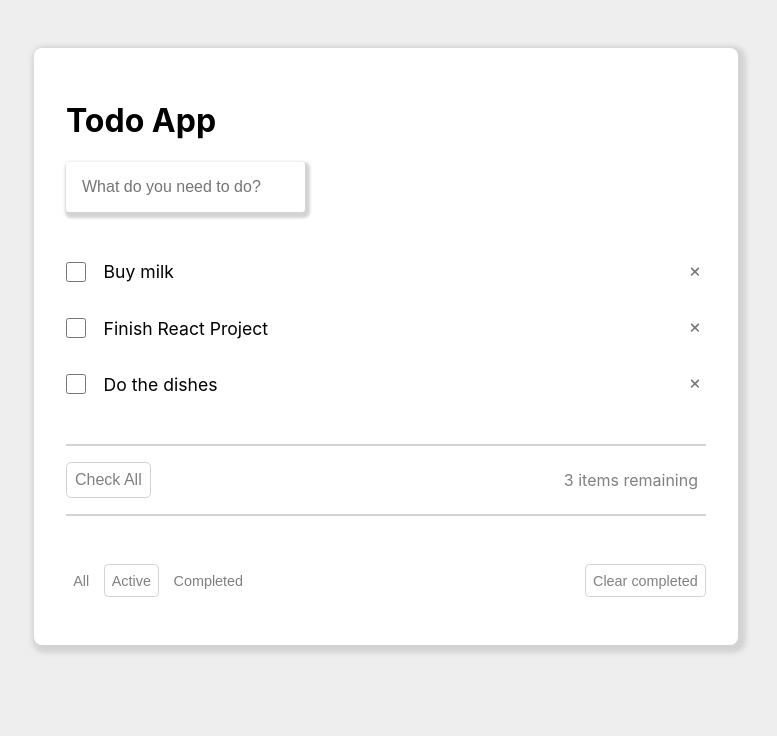
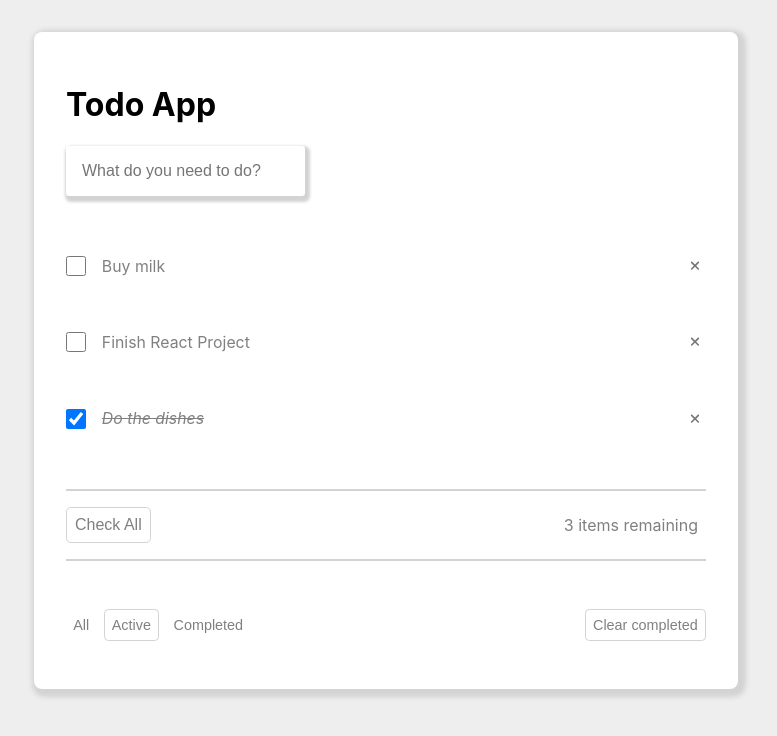
Before and after one commit to VictorC654/reactJSToDoApp, a React (Create React App) app: page / in a window 1280 px wide. Shown: the top 736 px of the page, without its empty margins (254-1031 px from the left). Built offline with nearby package versions, Linux system fonts and the light colour scheme.

Commit message:
Implemented the Marking as Complete and Editing To Do's features

```diff
--- a/src/App.css
+++ b/src/App.css
@@ -22,7 +22,7 @@ body {
   flex-direction:column;
   justify-content:center;
 }
-input[type=text]
+.FormContainer input[type=text]
 {
   border-radius:.2em;
   border:none;
@@ -31,6 +31,7 @@ input[type=text]
   padding:1em;
   outline:none;
 }
+
 .UpdateTasks
 {
   display:flex;
@@ -45,6 +46,12 @@ input[type=text]
   padding:1em 0 1em 0;
   font-size:1.1em;
 }
+
+.UpdateTasks .Task .checked
+{
+  text-decoration: line-through;
+  font-style: italic;
+}
 .Task .DeleteButton
 {
   font-weight:bold;
@@ -53,6 +60,31 @@ input[type=text]
   border:none;
   background-color:transparent;
   transition:.5s all ease;
+}
+.UpdateTasks .Task .label
+{
+  margin-left:.3em;
+  color: rgb(128, 128, 128);
+  font-size:.9em;
+  padding:.7em;
+  transition:.1s all ease;
+  cursor:pointer;
+}
+.UpdateTasks .Task .label:hover
+{
+  color:black;
+  transition:.1s all ease;
+}
+.Task input[type=text]
+{
+  width:30em;
+  border-radius:.2em;
+  border:none;
+  box-shadow:2px 3px 3px 3px lightgray;
+  font-size:.9em;
+  padding:.7em;
+  outline:none;
+  color: black;
 }
 .Task .DeleteButton:hover
 {
--- a/src/App.jsx
+++ b/src/App.jsx
@@ -1,27 +1,31 @@
 import {useState} from "react";
 import { FontAwesomeIcon } from '@fortawesome/react-fontawesome'
 import './App.css';
+import Another from "./components/Another";
 function App() {
-
   const [todos, setTodos] = useState([
     {
       id:1,
       title: 'Buy milk',
       isComplete:false,
+      isEditing:false,
     },
     {
       id:2,
       title: 'Finish React Project',
       isComplete:false,
+      isEditing:false,
     },
     {
       id:3,
       title: 'Do the dishes',
-      isComplete:false,
+      isComplete:true,
+      isEditing:false,
     }
   ]);
   const [todoInput, setTodoInput] = useState('');
   const [idForToDo, setIdForToDo] = useState(4);
+
   function handleInput(event)
   {
     setTodoInput(event.target.value);
@@ -41,14 +45,57 @@ function App() {
   {
     setTodos([...todos].filter(todo => todo.id !== id));
   }
+  function completeToDo(id)
+  {
+    const updatedTodo = todos.map(todo=> {
+        if(todo.id === id)
+        {
+          todo.isComplete = !todo.isComplete;
+        }
+        return todo;
+    });
+    setTodos(updatedTodo);
+  }
+  function markAsEditing(id)
+  {
+      const updatedTodo = todos.map(todo => {
+        if(todo.id === id)
+        {
+          todo.isEditing = !todo.isEditing;
+        }
+        return todo;
+      })
+    setTodos(updatedTodo);
+  }
+
+  function updateTodo(event, id)
+  {
+    console.log(event.target.value);
+    if(event.target.value.length === 0)
+    {
+      alert("You cannot leave the input empty.")
+      return;
+    }
+    const updatedTodo = todos.map(todo => {
+      if(todo.id === id)
+      {
+        todo.title = event.target.value;
+      }
+      todo.isEditing = false;
+      return todo;
+    });
+    setTodos(updatedTodo);
+  }
+
   return (
-    <div className="App">
-      <div className="Container">
+    <div className="App" style={{display:'flex',flexDirection:'column',alignItems:'center',}}>
+      {/*<Another />*/}
+      <div className="Container" style={{marginTop:'2em'}}>
         <h1>
           Todo App
         </h1>
         <div className="FormContainer">
-          <form action="#" onSubmit={addTodo}>
+          <form action="#" onSubmit={addTodo} style={{width:'100%'}}>
             <input type="text"
                    placeholder="What do you need to do?"
                    value={todoInput}
@@ -58,10 +105,36 @@ function App() {
           <div className="UpdateTasks">
             { todos.map((todo,index) => (
               <div key={todo.id} className="Task">
-                <input type="checkbox"/>
-                <label style={{marginLeft:'1em'}}>
-                  { todo.title }
-                </label>
+                <input type="checkbox"
+                onChange={ () => completeToDo(todo.id)}
+                checked={todo.isComplete}
+                />
+                { !todo.isEditing ?
+                    (
+                        <span onDoubleClick={() => markAsEditing(todo.id) }
+                                   className={!todo.isComplete ? 'label' : 'label checked'}>
+                          { todo.title }
+                        </span>
+                    ) : (
+                        <input
+                               className="UpdateInput"
+                               type="text"
+                               defaultValue={todo.title}
+                               style={{marginLeft:'1em'}}
+                               autoFocus
+                               onBlur={(event) => updateTodo(event, todo.id)}
+                               onKeyDown={event => {
+                                 if (event.key === 'Enter')
+                                 {
+                                   updateTodo(event,todo.id);
+                                 } else if(event.key === 'Escape')
+                                 {
+                                   markAsEditing(todo.id);
+                                 }
+                               }}
+                        />
+                    )
+                }
                 <button onClick={() => deleteTodo(todo.id)} className="DeleteButton">
                   <FontAwesomeIcon icon="fa-solid fa-xmark" />
                 </button>
--- a/src/components/Another.jsx
+++ b/src/components/Another.jsx
@@ -1,14 +1,34 @@
-import React from 'react';
+import React, {useState} from 'react';
+import {FontAwesomeIcon} from "@fortawesome/react-fontawesome";
 
-export default function Another(props)
+export default function Another()
 {
+    const [isFocused, setIsFocusedState] = useState(false);
+    function changeFocusStatus()
+    {
+        if(isFocused === false)
+        {
+            setIsFocusedState(true);
+        }
+        else
+        {
+            setIsFocusedState(false);
+        }
+    }
         return (
-            <div>
-                <img
-                    src="https://i.imgur.com/MK3eW3Am.jpg"
-                    alt="Katherine Johnson"
-                />
-                { props.name }
+            <div style={{background:'transparent',top:'3em',display:'flex',
+                flexDirection:'row', border:isFocused ? '2px solid lightblue' : '',
+                borderTopRightRadius:'2em',borderBottomRightRadius:'2em',position:'absolute'}} >
+                <button style={{backgroundColor:'white',position:'absolute',zIndex:'0',padding:'1em 2em 1em 2em ',border:'2px solid lightblue',borderTopLeftRadius:'2em', marginTop:'-2px',borderBottomLeftRadius:'2em',outline:'none',color:'black',marginLeft:'-3.4em'}} hidden={!isFocused}>
+                    <FontAwesomeIcon icon="fa-solid fa-magnifying-glass" />
+                </button>
+                <input style={{borderTopLeftRadius:isFocused ? '' : '2em',borderBottomLeftRadius:isFocused ? '' : '2em',zIndex:'1',outline:'none', padding:'1em 1em 1em 2em',border:'none',textDecoration:'none',width:'30em' }}
+                       onFocus = { changeFocusStatus }
+                       onBlur={ changeFocusStatus }/>
+                <button
+                    style={{zIndex:'2',padding:'1em 2em 1em 2em ',borderTopRightRadius:'2em', borderBottomRightRadius:'2em',borderLeft:isFocused ? '2px solid lightblue' : '',borderRight:'none',borderBottom:'none',borderTop:'none',outline:"none",background:'white',color:'black',fontWeight:'bold',cursor:'pointer',marginLeft:'-2em'}}>
+                    <FontAwesomeIcon icon="fa-solid fa-magnifying-glass" />
+                </button>
             </div>
         )
 }
--- a/src/index.js
+++ b/src/index.js
@@ -5,7 +5,9 @@ import App from './App';
 import reportWebVitals from './reportWebVitals';
 import { library } from '@fortawesome/fontawesome-svg-core';
 import { faXmark } from '@fortawesome/free-solid-svg-icons';
-library.add(faXmark);
+import { faMagnifyingGlass} from "@fortawesome/free-solid-svg-icons";
+
+library.add(faXmark, faMagnifyingGlass);
 
 const root = ReactDOM.createRoot(document.getElementById('root'));
 root.render(
```
